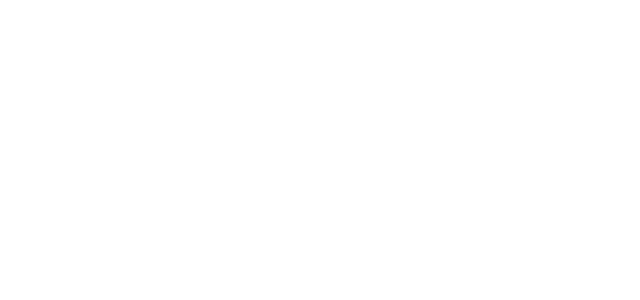
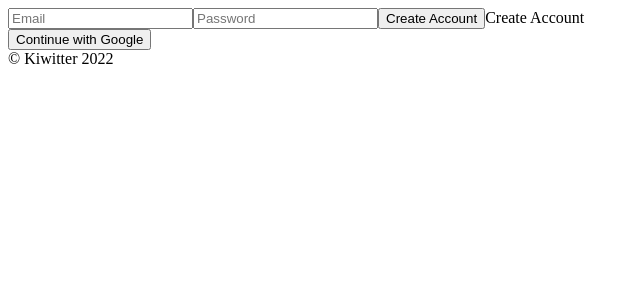
Before and after one commit to OneEpitome/kiwitter, a React (Create React App) app: page / in a window 1280 px wide. Shown: the top 300 px of the page, without its empty margins (0-640 px from the left). Built offline with nearby package versions, Linux system fonts and the light colour scheme; no server answers.

Commit message:
Authentication and Create and Read Database

```diff
--- a/package.json
+++ b/package.json
@@ -6,9 +6,10 @@
     "@testing-library/jest-dom": "^5.16.5",
     "@testing-library/react": "^13.4.0",
     "@testing-library/user-event": "^13.5.0",
-    "firebase": "^9.15.0",
+    "firebase": "^9.13.0",
     "react": "^18.2.0",
     "react-dom": "^18.2.0",
+    "react-router-dom": "^6.6.1",
     "react-scripts": "5.0.1",
     "web-vitals": "^2.1.4"
   },
--- a/src/App.js
+++ /dev/null
@@ -1,5 +0,0 @@
-function App() {
-  return <div></div>;
-}
-
-export default App;
--- /dev/null
+++ b/src/components/App.js
@@ -0,0 +1,26 @@
+import AppRouter from "./Router";
+import React, { useEffect } from "react";
+import { authService, observerOfAuthState } from "../firebase";
+
+function App() {
+  const [init, setInit] = React.useState(false);
+  const [isLoggedIn, setIsLoggedIn] = React.useState(false);
+  useEffect(() => {
+    observerOfAuthState(authService, (user) => {
+      if (user) {
+        setIsLoggedIn(true);
+      } else {
+        setIsLoggedIn(false);
+      }
+      setInit(true);
+    });
+  }, []);
+  return (
+    <>
+      {init ? <AppRouter isLoggedIn={isLoggedIn} /> : "Initializing ..."}
+      <footer>&copy; Kiwitter {new Date().getFullYear()}</footer>
+    </>
+  );
+}
+
+export default App;
--- /dev/null
+++ b/src/components/Navigation.js
@@ -0,0 +1,17 @@
+import React from "react";
+import { Link } from "react-router-dom";
+
+const Navigation = () => (
+  <nav>
+    <ul>
+      <li>
+        <Link to="/">Home</Link>
+      </li>
+      <li>
+        <Link to="/profile">Profile</Link>
+      </li>
+    </ul>
+  </nav>
+);
+
+export default Navigation;
--- /dev/null
+++ b/src/components/Router.js
@@ -0,0 +1,25 @@
+import { BrowserRouter as Router, Routes, Route } from "react-router-dom";
+import Auth from "../routes/Auth";
+import Home from "../routes/Home";
+import Navigation from "./Navigation";
+import Profile from "../routes/Profile";
+
+const AppRouter = ({ isLoggedIn }) => {
+  return (
+    <Router>
+      {isLoggedIn ? <Navigation /> : null}
+      <Routes>
+        {isLoggedIn ? (
+          <>
+            <Route exact path="/" element={<Home />} />
+            <Route exact path="/profile" element={<Profile />} />
+          </>
+        ) : (
+          <Route exact path="/" element={<Auth />} />
+        )}
+      </Routes>
+    </Router>
+  );
+};
+
+export default AppRouter;
--- a/src/firebase.js
+++ b/src/firebase.js
@@ -1,19 +1,37 @@
 // Import the functions you need from the SDKs you need
 import { initializeApp } from "firebase/app";
+import {
+  getAuth,
+  createUserWithEmailAndPassword,
+  signInWithEmailAndPassword,
+  onAuthStateChanged,
+  GoogleAuthProvider,
+} from "firebase/auth";
+import { getFirestore } from "firebase/firestore";
+
 // TODO: Add SDKs for Firebase products that you want to use
 // https://firebase.google.com/docs/web/setup#available-libraries
 
 // Your web app's Firebase configuration
 const firebaseConfig = {
-  apiKey: "AIzaSyBm_K_89nhXTt_UfW54g0qudiTe08GcpUE",
-  authDomain: "kiwitter-824fa.firebaseapp.com",
-  projectId: "kiwitter-824fa",
-  storageBucket: "kiwitter-824fa.appspot.com",
-  messagingSenderId: "742585381107",
-  appId: "1:742585381107:web:6bd272758833d2486b8786",
+  apiKey: process.env.REACT_APP_API_KEY,
+  authDomain: process.env.REACT_APP_AUTH_DOMAIN,
+  projectId: process.env.REACT_APP_PROJECT_ID,
+  storageBucket: process.env.REACT_APP_STORAGE_BUCKET,
+  messagingSenderId: process.env.REACT_APP_MESSAGING_SENDER_ID,
+  appId: process.env.REACT_APP_APP_ID,
 };
 
 // Initialize Firebase
-const firebase = initializeApp(firebaseConfig);
+const app = initializeApp(firebaseConfig);
 
-export default firebase;
+// Initialize Firebase Authentication and get a reference to the service
+// const auth = getAuth(app);
+
+export default app;
+export const authService = getAuth(app);
+export const enrollUserEmailAndPassword = createUserWithEmailAndPassword;
+export const signInAuth = signInWithEmailAndPassword;
+export const observerOfAuthState = onAuthStateChanged;
+export const googleProvider = new GoogleAuthProvider();
+export const dbService = getFirestore(app);
--- a/src/index.js
+++ b/src/index.js
@@ -1,13 +1,6 @@
 import React from "react";
 import ReactDOM from "react-dom/client";
-import App from "./App";
-import firebase from "./firebase";
-
-console.log(firebase);
+import App from "./components/App";
 
 const root = ReactDOM.createRoot(document.getElementById("root"));
-root.render(
-  <React.StrictMode>
-    <App />
-  </React.StrictMode>
-);
+root.render(<App />);
--- /dev/null
+++ b/src/routes/Auth.js
@@ -0,0 +1,88 @@
+import React, { useState } from "react";
+import {
+  authService,
+  enrollUserEmailAndPassword,
+  signInAuth,
+  googleProvider,
+} from "../firebase";
+import { signInWithPopup } from "firebase/auth";
+
+const Auth = () => {
+  const [email, setEmail] = useState("");
+  const [password, setPassword] = useState("");
+  const [newAccount, setNewAccount] = useState(true);
+  const [error, setError] = useState("");
+  const onChange = (event) => {
+    const {
+      target: { name, value },
+    } = event;
+
+    if (name === "email") {
+      setEmail(value);
+    } else if (name === "password") {
+      setPassword(value);
+    }
+  };
+  const onSubmit = async (event) => {
+    event.preventDefault();
+    try {
+      if (newAccount) {
+        // create Account
+        await enrollUserEmailAndPassword(authService, email, password);
+      } else {
+        // log in
+        await signInAuth(authService, email, password);
+      }
+    } catch (error) {
+      setError(error.message);
+    }
+  };
+
+  const toggleAccount = () => {
+    setNewAccount((prev) => !prev);
+  };
+  const onSocialClick = async (event) => {
+    const {
+      target: { name },
+    } = event;
+    if (name === "google") {
+      let provider = googleProvider;
+      let data = await signInWithPopup(authService, provider);
+      console.log(data);
+    }
+  };
+  return (
+    <div>
+      <form onSubmit={onSubmit}>
+        <input
+          onChange={onChange}
+          type="email"
+          placeholder="Email"
+          required
+          value={email}
+          name="email"
+        />
+        <input
+          onChange={onChange}
+          type="password"
+          placeholder="Password"
+          required
+          value={password}
+          name="password"
+        />
+        <input type="submit" value={newAccount ? "Create Account" : "Log In"} />
+        <span onClick={toggleAccount}>
+          {newAccount ? "Create Account" : "Sign In"}
+        </span>
+      </form>
+      <div>
+        <button onClick={onSocialClick} name="google">
+          Continue with Google
+        </button>
+      </div>
+      {error}
+    </div>
+  );
+};
+
+export default Auth;
--- /dev/null
+++ b/src/routes/EditProfile.js
@@ -0,0 +1,5 @@
+import React from "react";
+
+const EditProfile = () => <span>Edit Profile</span>;
+
+export default EditProfile;
--- /dev/null
+++ b/src/routes/Home.js
@@ -0,0 +1,62 @@
+import React, { useEffect, useState } from "react";
+import { dbService } from "../firebase";
+import { collection, addDoc, getDocs } from "firebase/firestore";
+
+const Home = () => {
+  const [kweet, setKweet] = useState("");
+  const [kweets, setKweets] = useState([]);
+  const getDocuments = async () => {
+    const k = await getDocs(collection(dbService, "kweet"));
+    k.forEach((doc) => {
+      const newKweet = {
+        ...doc.data(),
+        id: doc.id,
+      };
+      setKweets((prev) => [newKweet, ...prev]);
+    });
+  };
+  useEffect(() => {
+    getDocuments();
+  }, []);
+  const onSubmit = async (event) => {
+    event.preventDefault();
+    await addDoc(collection(dbService, "kweet"), {
+      kweet,
+      createdAt: Date.now(),
+    });
+    setKweet("");
+  };
+  const onChange = (event) => {
+    const {
+      target: { value },
+    } = event;
+    setKweet(value);
+  };
+  return (
+    <>
+      <form onSubmit={onSubmit}>
+        <input
+          onChange={onChange}
+          value={kweet}
+          type="text"
+          placeholder="What's in your Mind?"
+          maxLength={120}
+        />
+        <input type="submit" value="Kweet" />
+      </form>
+      <div>
+        <ul>
+          {kweets.map((data) => {
+            return (
+              <li key={data.id}>
+                {data.kweet}, created : {data.createdAt}
+              </li>
+            );
+          })}
+        </ul>
+      </div>
+    </>
+  );
+};
+
+export default Home;
--- /dev/null
+++ b/src/routes/Profile.js
@@ -0,0 +1,19 @@
+import React from "react";
+import { signOut } from "firebase/auth";
+import { authService } from "../firebase";
+import { useNavigate } from "react-router-dom";
+
+const Profile = () => {
+  let navigate = useNavigate();
+  const onLogOutClick = () => {
+    signOut(authService);
+    navigate("/");
+  };
+  return (
+    <>
+      <button onClick={onLogOutClick}>Log Out</button>
+    </>
+  );
+};
+
+export default Profile;
```
Also changed, not shown: 2 other files (tests, documents, lock files or other folders).
